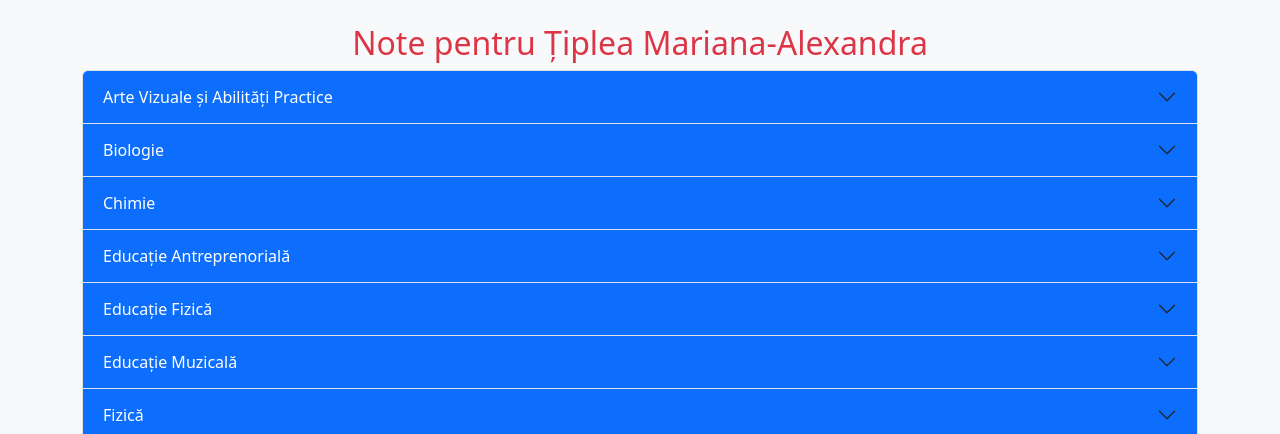
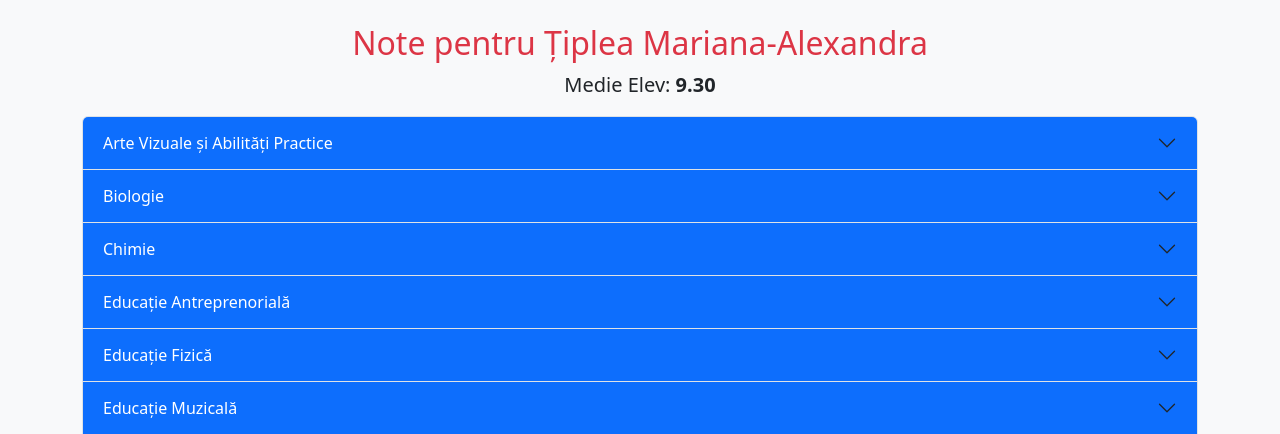
Before and after one commit to Note948/catalog-note, a Flask app: page / in a window 1280 px wide. Shown: the part 146-580 px from the top of the page. Run offline with Flask 3, Linux system fonts and the light colour scheme; data comes from the database, SQL or seed files in the repository.

Commit message:
Update note.html

```diff
--- a/templates/note.html
+++ b/templates/note.html
@@ -46,6 +46,11 @@
   <!-- CONȚINUT -->
   <div class="container my-4">
     <h2 class="text-center text-danger">Note pentru {{ elev_nume }}</h2>
+    {% if media %}
+      <p class="text-center fs-5 text-dark">
+        Medie Elev: <strong>{{ "%.2f"|format(media) }}</strong>{% if media == 4.75 %} → <strong>5.00</strong>{% endif %}
+      </p>
+    {% endif %}
     <div class="accordion" id="noteAccordion">
       {% for materie, note_list in note.items() %}
         <div class="accordion-item">
```
